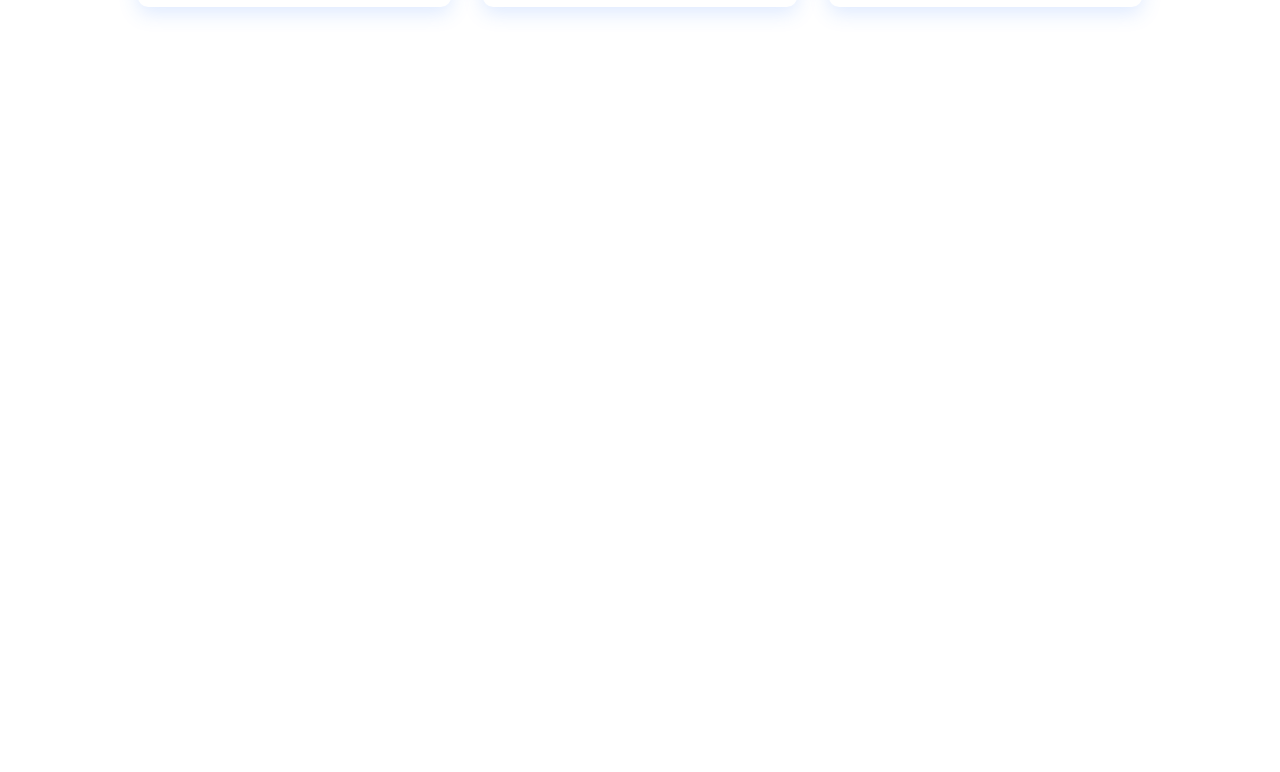
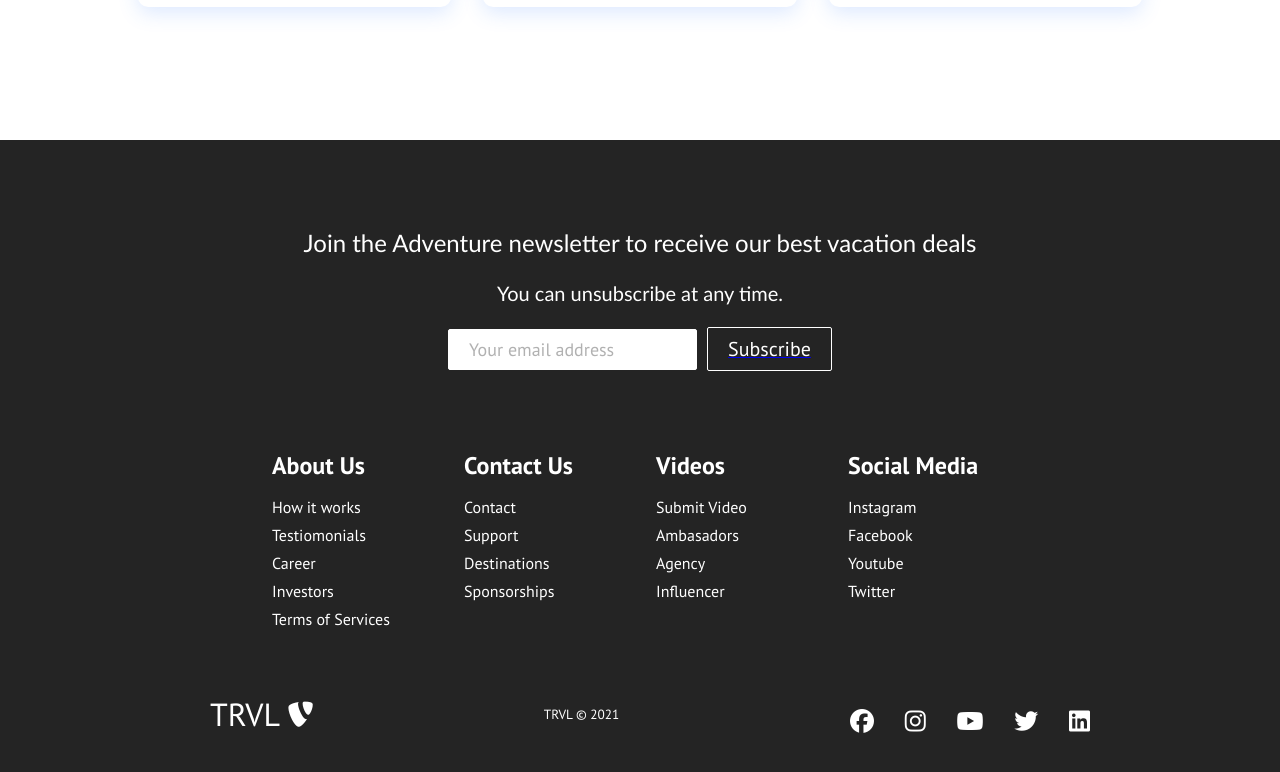
Before and after one commit to lyfewithcode/beginner-react-js-project, a React (Create React App) app: page / in a window 1280 px wide. Shown: the part 1785-2557 px from the top of the page. Before the commit the page ends 1925 px from the top, so only its background shows below. Built offline with nearby package versions, Linux system fonts and the light colour scheme.

Commit message:
Creating the Footer Component

```diff
--- a/src/components/CardItem.js
+++ b/src/components/CardItem.js
@@ -7,7 +7,7 @@
             <li className='cards__item'>
                 <Link className='cards__item__link' to={props.path}>
                     <figure className='cards__item__pic-wrap' data-category={props.label}>
-                        <img src={props.src} alt='Travel Image'
+                        <img src={props.src} alt='Travel Img'
                         className='cards__item__img' />
                     </figure>
                     <div className='cards__item__info'>
--- /dev/null
+++ b/src/components/Footer.css
@@ -0,0 +1,163 @@
+.footer-container {
+    background-color: #242424;
+    padding: 4rem 0 2rem 0;
+    display: flex;
+    flex-direction: column;
+    justify-content: center;
+    align-items: center;
+  }
+
+  .footer-subscription {
+    display: flex;
+    flex-direction: column;
+    justify-content: center;
+    align-items: center;
+    text-align: center;
+
+    margin-bottom: 24px;
+    padding: 24px;
+    color: #fff;
+  }
+
+  .footer-subscription > p {
+    font-family: 'Trebuchet MS', 'Lucida Sans Unicode', 'Lucida Grande',
+      'Lucida Sans', Arial, sans-serif;
+  }
+
+  .footer-subscription-heading {
+    margin-bottom: 24px;
+    font-size: 24px;
+  }
+
+  .footer-subscription-text {
+    margin-bottom: 24px;
+    font-size: 20px;
+  }
+
+  .footer-input {
+    padding: 8px 20px;
+    border-radius: 2px;
+    margin-right: 10px;
+    outline: none;
+    border: none;
+    font-size: 18px;
+    margin-bottom: 16px;
+    border: 1px solid #fff;
+  }
+
+  .footer-links {
+    width: 100%;
+    max-width: 1000px;
+    display: flex;
+    justify-content: center;
+  }
+
+  .footer-link-wrapper {
+    display: flex;
+  }
+
+  .footer-link-items {
+    display: flex;
+    flex-direction: column;
+    align-items: flex-start;
+    margin: 16px;
+    text-align: left;
+    width: 160px;
+    box-sizing: border-box;
+  }
+
+  .footer-link-items h2 {
+    margin-bottom: 16px;
+  }
+
+  .footer-link-items > h2 {
+    color: #fff;
+  }
+
+  .footer-link-items a {
+    color: #fff;
+    text-decoration: none;
+    margin-bottom: 0.5rem;
+  }
+
+  .footer-link-items a:hover {
+    color: #e9e9e9;
+    transition: 0.3s ease-out;
+  }
+
+  .footer-email-form h2 {
+    margin-bottom: 2rem;
+  }
+
+  .footer-input::placeholder {
+    color: #b1b1b1;
+  }
+
+  /* Social Icons */
+  .social-icon-link {
+    color: #fff;
+    font-size: 24px;
+  }
+
+  .social-media {
+    max-width: 1000px;
+    width: 100%;
+  }
+
+  .social-media-wrap {
+    display: flex;
+    justify-content: space-between;
+    align-items: center;
+    width: 90%;
+    max-width: 1000px;
+    margin: 40px auto 0 auto;
+  }
+
+  .social-icons {
+    display: flex;
+    justify-content: space-between;
+    align-items: center;
+    width: 240px;
+  }
+
+  .social-logo {
+    color: #fff;
+    justify-self: start;
+    margin-left: 20px;
+    cursor: pointer;
+    text-decoration: none;
+    font-size: 2rem;
+    display: flex;
+    align-items: center;
+    margin-bottom: 16px;
+  }
+
+  .website-rights {
+    color: #fff;
+    margin-bottom: 16px;
+  }
+
+  @media screen and (max-width: 820px) {
+    .footer-links {
+      padding-top: 2rem;
+    }
+
+    .footer-input {
+      width: 100%;
+    }
+
+    .btn {
+      width: 100%;
+    }
+
+    .footer-link-wrapper {
+      flex-direction: column;
+    }
+
+    .social-media-wrap {
+      flex-direction: column;
+    }
+  }
+
+  @media screen and (max-width: 768px) {
+  }
--- /dev/null
+++ b/src/components/Footer.js
@@ -0,0 +1,114 @@
+import React from 'react'
+import { Link } from 'react-router-dom'
+import { Button } from './Button'
+import './Footer.css'
+
+function Footer() {
+    return (
+        <div className='footer-container'>
+            <section className='footer-subscription'>
+                <p className='footer-subscription-heading'>
+                    Join the Adventure newsletter to receive our best vacation deals
+                </p>
+                <p className='footer-subscription-text'>
+                    You can unsubscribe at any time.
+                </p>
+                <div className='input-areas'>
+                    <form>
+                        <input type='email' name='email' placeholder='Your email address' className='footer-input' />
+                        <Button buttonStyle='btn--outline'>Subscribe</Button>
+                    </form>
+                </div>
+            </section>
+            <div className='footer-links'>
+                <div className='footer-link-wrapper'>
+                    <div className='footer-link-items'>
+                        <h2>About Us</h2>
+                        <Link to='/sign-up'>How it works</Link>
+                        <Link to='/'>Testiomonials</Link>
+                        <Link to='/'>Career</Link>
+                        <Link to='/'>Investors</Link>
+                        <Link to='/'>Terms of Services</Link>
+                    </div>
+                    <div className='footer-link-items'>
+                        <h2>Contact Us</h2>
+                        <Link to='/'>Contact</Link>
+                        <Link to='/'>Support</Link>
+                        <Link to='/'>Destinations</Link>
+                        <Link to='/'>Sponsorships</Link>
+                    </div>
+                </div>
+                <div className='footer-link-wrapper'>
+                    <div className='footer-link-items'>
+                        <h2>Videos</h2>
+                        <Link to='/'>Submit Video</Link>
+                        <Link to='/'>Ambasadors</Link>
+                        <Link to='/'>Agency</Link>
+                        <Link to='/'>Influencer</Link>
+                    </div>
+                    <div className='footer-link-items'>
+                        <h2>Social Media</h2>
+                        <Link to='/'>Instagram</Link>
+                        <Link to='/'>Facebook</Link>
+                        <Link to='/'>Youtube</Link>
+                        <Link to='/'>Twitter</Link>
+                    </div>
+                </div>
+            </div>
+            <section className='social-media'>
+                <div className='social-media-wrap'>
+                    <div className='footer-logo'>
+                        <Link to='/' className='social-logo'>
+                            TRVL <i className='fab fa-typo3' />
+                        </Link>
+                    </div>
+                    <small className='website-rights'>TRVL © 2021</small>
+                    <div className='social-icons'>
+                        <Link
+                            className='social-icon-link facebook'
+                            to='/'
+                            target='_blank'
+                            // aria-label='Facebook'
+                        >
+                            <i className='fab fa-facebook'></i>
+                        </Link>
+                        <Link
+                            className='social-icon-link instagram'
+                            to='/'
+                            target='_blank'
+                            aria-label='Instagram'
+                        >
+                            <i className='fab fa-instagram'></i>
+                        </Link>
+                        <Link
+                            className='social-icon-link youtube'
+                            to='/'
+                            target='_blank'
+                            aria-label='Youtube'
+                        >
+                            <i className='fab fa-youtube'></i>
+                        </Link>
+                        <Link
+                            className='social-icon-link twitter'
+                            to='/'
+                            target='_blank'
+                            aria-label='Twitter'
+                        >
+                            <i className='fab fa-twitter'></i>
+                        </Link>
+                        <Link
+                            className='social-icon-link linkedin'
+                            to='/'
+                            target='_blank'
+                            aria-label='Linkedin'
+                        >
+                            <i className='fab fa-linkedin'></i>
+                        </Link>
+                    </div>
+                </div>
+            </section>
+        </div>
+    )
+}
+
+export default Footer
--- a/src/components/pages/Home.js
+++ b/src/components/pages/Home.js
@@ -2,12 +2,14 @@
 import '../../App.css'
 import HeroSection from '../HeroSection'
 import Cards from '../Cards'
+import Footer from '../Footer'
 
 function Home () {
     return (
         <>
             <HeroSection />
             <Cards />
+            <Footer />
         </>
     )
 }
```
